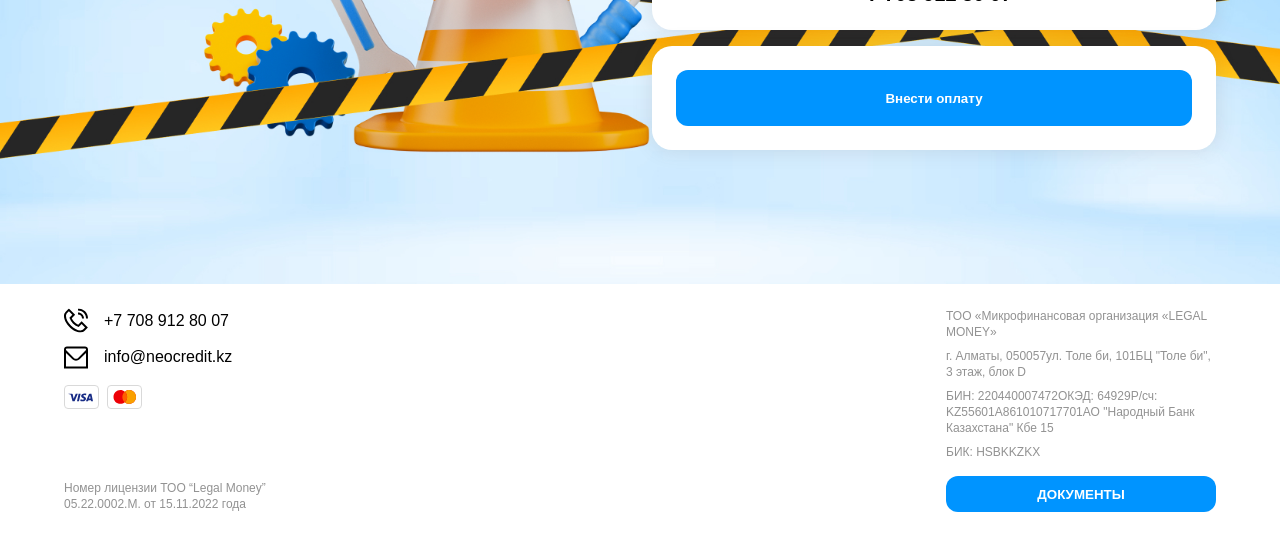
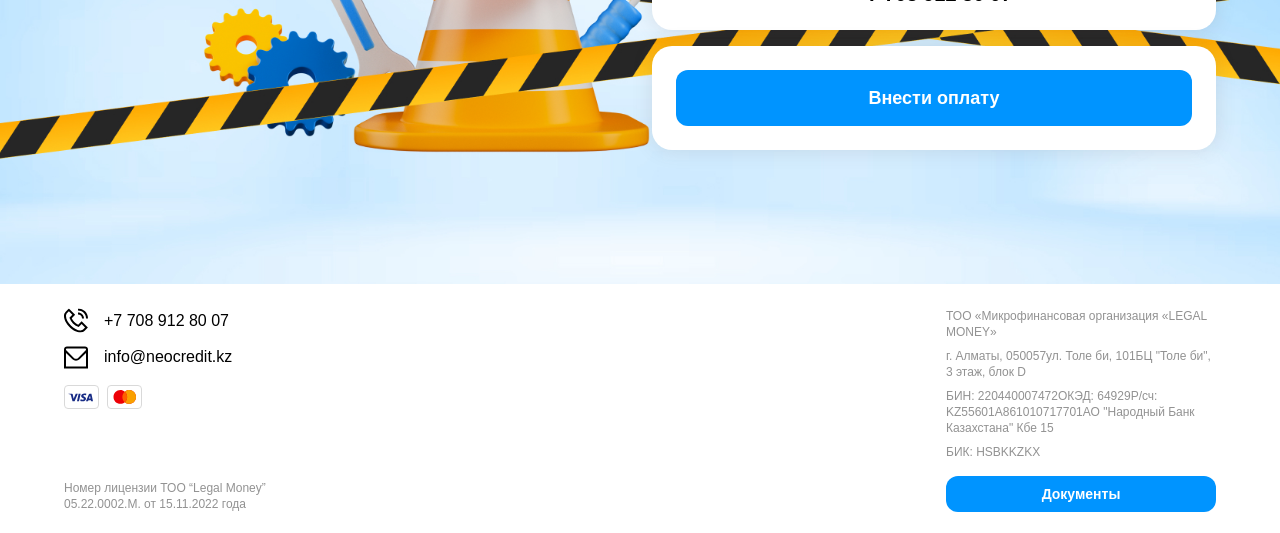
Before and after one commit to vladji/neocredit-stub, a React (Create React App) app: page / in a window 1280 px wide. Shown: the part 375-908 px from the top of the page. Built offline with nearby package versions, Linux system fonts and the light colour scheme.

Commit message:
style: minor changes

```diff
--- a/src/components/Footer/index.tsx
+++ b/src/components/Footer/index.tsx
@@ -41,7 +41,7 @@ export const Footer = () => {
         <div className={`${styles.block} ${styles.bottomBlock}`}>
           <MainButton
             className={styles.footerButton}
-            text="ДОКУМЕНТЫ"
+            text="Документы"
             handler={showDocumentsHandler}
           />
           <div className={styles.info}>
--- a/src/components/Footer/styles.module.scss
+++ b/src/components/Footer/styles.module.scss
@@ -87,6 +87,7 @@
 .footerButton {
   order: 1;
   height: 36px;
+  font-size: 14px;
 
   @media(min-width: #{$breakpoint-desktop}) {
     order: 2
--- a/src/components/UI/MainButton/styles.module.scss
+++ b/src/components/UI/MainButton/styles.module.scss
@@ -1,3 +1,5 @@
+@import '../../../styles/mixins';
+
 .mainButton {
   display: flex;
   align-items: center;
@@ -7,6 +9,11 @@
   padding-inline: var(--size-huge);
   border-radius: var(--size-medium);
   background-color: var(--brand-color);
+  font-size: 16px;
   font-weight: 700;
   color: var(--light-color);
+
+  @media(min-width: #{$breakpoint-desktop}) {
+    font-size: 18px;
+  }
 }
```
Also changed, not shown: src/components/Layout/styles.module.scss (deleted).
